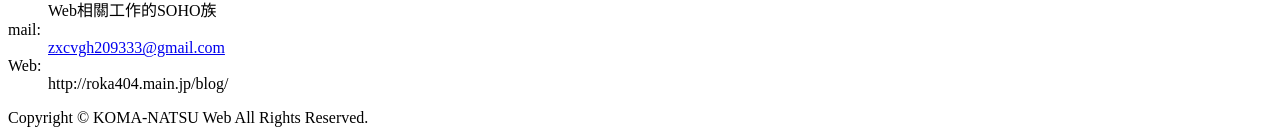
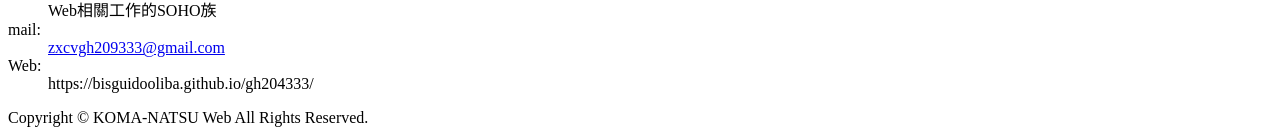
Before and after one commit to BisguidoOliba/gh204333, a plain HTML site: page index.html in a window 1280 px wide. Shown: the part 1355-1495 px from the top of the page. Drawn offline with Linux system fonts and the light colour scheme.

Commit message:
20230413

```diff
--- a/index.html
+++ b/index.html
@@ -50,7 +50,7 @@
                 <dt>暱稱:</dt><dd>roka404</dd>
                 <dt>職業:</dt><dd>Web相關工作的SOHO族</dd>
                 <dt>mail:</dt><dd><a href="mailto:zxcvgh209333@gmail.com">zxcvgh209333@gmail.com</a></dd>
-                <dt>Web:</dt><dd>http://roka404.main.jp/blog/</dd>
+                <dt>Web:</dt><dd>https://bisguidooliba.github.io/gh204333/</dd>
             </dl>
         </section>
     </main>
```
